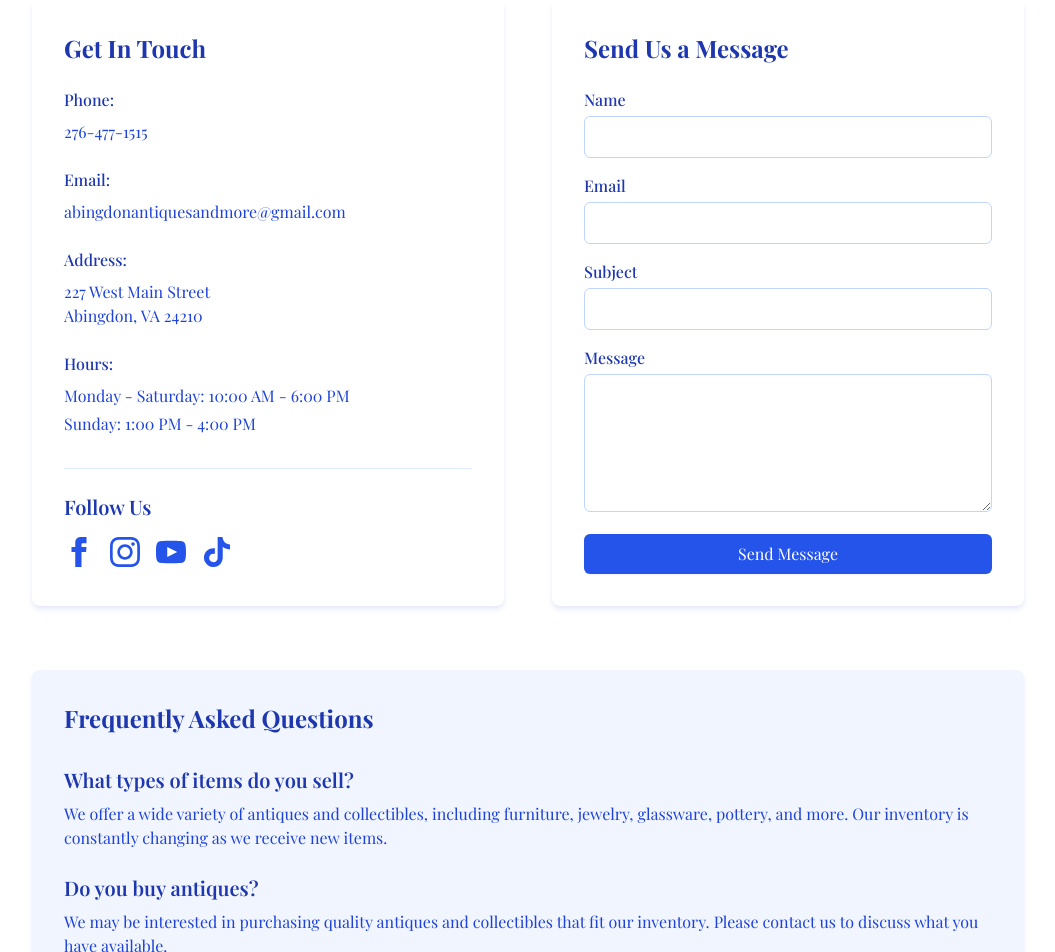
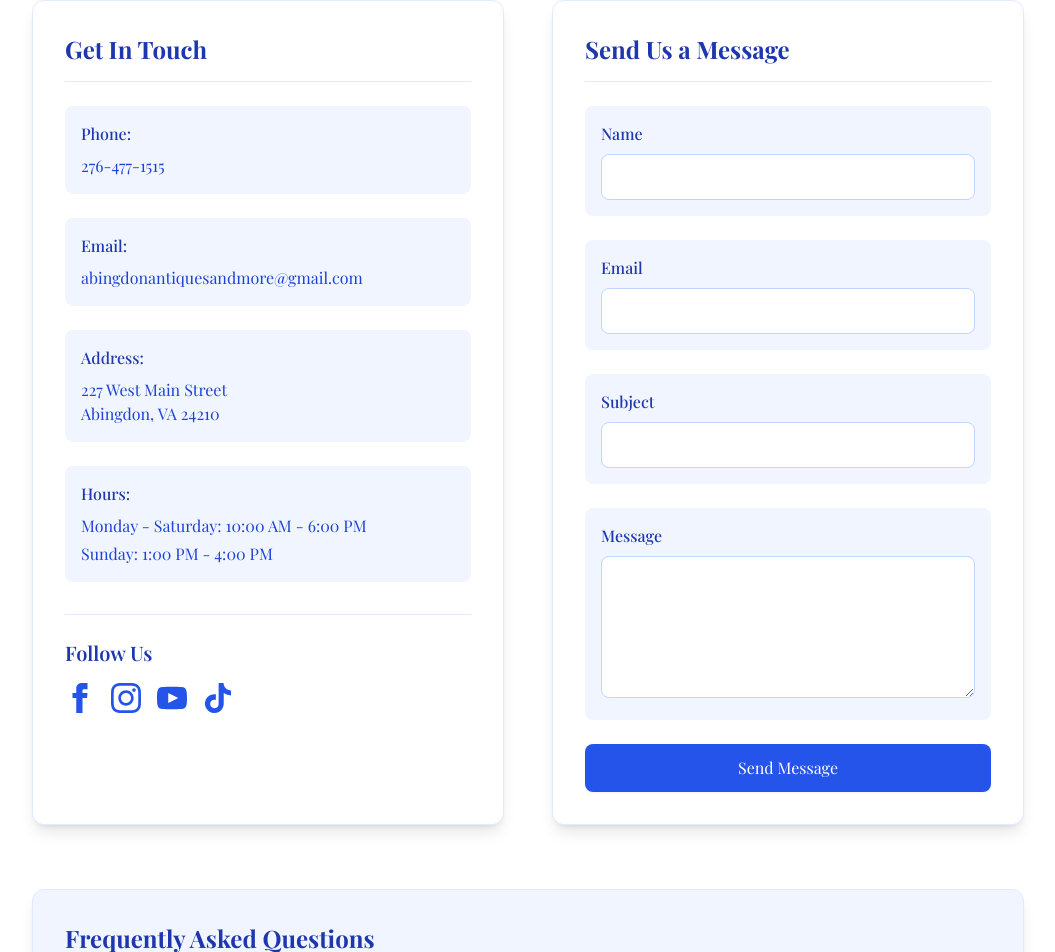
Before and after one commit to Jaredy899/antiques, a Next.js app: page /contact in a window 1280 px wide. Shown: the part 404-1356 px from the top of the page, without its empty margins (112-1167 px from the left). Built offline with nearby package versions, Linux system fonts and the light colour scheme; a web font is replaced by a local one.

Commit message:
better box definition

```diff
--- a/src/app/contact/page.tsx
+++ b/src/app/contact/page.tsx
@@ -68,21 +68,21 @@ export default function ContactPage() {
 
       <div className="grid gap-12 md:grid-cols-2">
         {/* Contact Information */}
-        <section className="rounded-lg bg-white dark:bg-gray-900 p-8 shadow-logo dark:shadow-gray-800 transition-colors duration-200">
-          <h2 className="mb-6 text-2xl font-bold text-logo-800 dark:text-white">Get In Touch</h2>
+        <section className="rounded-xl bg-white dark:bg-gray-900 p-8 shadow-lg dark:shadow-gray-800/50 border border-logo-100 dark:border-gray-700 hover:shadow-xl dark:hover:shadow-gray-800 transition-all duration-300">
+          <h2 className="mb-6 text-2xl font-bold text-logo-800 dark:text-white border-b border-logo-100 dark:border-gray-700 pb-4">Get In Touch</h2>
 
           <div className="space-y-6">
-            <div>
+            <div className="p-4 rounded-lg bg-logo-50 dark:bg-gray-800/50">
               <h3 className="mb-2 font-medium text-logo-800 dark:text-white">Phone:</h3>
               <p className="text-logo-700 dark:text-gray-300"><a href="tel:+12764771515" className="hover:underline">276-477-1515</a></p>
             </div>
 
-            <div>
+            <div className="p-4 rounded-lg bg-logo-50 dark:bg-gray-800/50">
               <h3 className="mb-2 font-medium text-logo-800 dark:text-white">Email:</h3>
               <p className="text-logo-700 dark:text-gray-300"><a href="mailto:abingdonantiquesandmore@gmail.com" className="hover:underline">abingdonantiquesandmore@gmail.com</a></p>
             </div>
 
-            <div className="mb-6">
+            <div className="p-4 rounded-lg bg-logo-50 dark:bg-gray-800/50">
               <h3 className="mb-2 font-medium text-logo-800 dark:text-white">Address:</h3>
               <div className="space-y-4 text-logo-700 dark:text-gray-300">
                 <div>
@@ -96,7 +96,7 @@ export default function ContactPage() {
               </div>
             </div>
 
-            <div>
+            <div className="p-4 rounded-lg bg-logo-50 dark:bg-gray-800/50">
               <h3 className="mb-2 font-medium text-logo-800 dark:text-white">Hours:</h3>
               <p className="mb-1 text-logo-700 dark:text-gray-300">Monday - Saturday: 10:00 AM - 6:00 PM</p>
               <p className="text-logo-700 dark:text-gray-300">Sunday: 1:00 PM - 4:00 PM</p>
@@ -179,65 +179,65 @@ export default function ContactPage() {
         </section>
 
         {/* Contact Form */}
-        <section className="rounded-lg bg-white dark:bg-gray-900 p-8 shadow-logo dark:shadow-gray-800 transition-colors duration-200">
-          <h2 className="mb-6 text-2xl font-bold text-logo-800 dark:text-white">Send Us a Message</h2>
+        <section className="rounded-xl bg-white dark:bg-gray-900 p-8 shadow-lg dark:shadow-gray-800/50 border border-logo-100 dark:border-gray-700 hover:shadow-xl dark:hover:shadow-gray-800 transition-all duration-300">
+          <h2 className="mb-6 text-2xl font-bold text-logo-800 dark:text-white border-b border-logo-100 dark:border-gray-700 pb-4">Send Us a Message</h2>
 
           {formStatus.submitted ? (
-            <div className="rounded-md bg-green-50 dark:bg-green-900/50 p-4 text-green-800 dark:text-green-200">
+            <div className="rounded-lg bg-green-50 dark:bg-green-900/50 p-6 text-green-800 dark:text-green-200 border border-green-200 dark:border-green-800">
               <p className="text-lg font-medium">{formStatus.info.msg}</p>
               <p className="mt-2">We&apos;ll get back to you as soon as possible.</p>
             </div>
           ) : (
-            <form className="space-y-4" onSubmit={handleOnSubmit}>
-              <div>
-                <label htmlFor="name" className="mb-1 block font-medium text-logo-800 dark:text-white">
+            <form className="space-y-6" onSubmit={handleOnSubmit}>
+              <div className="p-4 rounded-lg bg-logo-50 dark:bg-gray-800/50">
+                <label htmlFor="name" className="mb-2 block font-medium text-logo-800 dark:text-white">
                   Name
                 </label>
                 <input
                   type="text"
                   id="name"
-                  className="w-full rounded-md border border-logo-200 dark:border-gray-600 bg-white dark:bg-gray-800 px-4 py-2 text-logo-800 dark:text-white focus:border-logo-600 dark:focus:border-logo-400 focus:outline-none focus:ring-1 focus:ring-logo-600 dark:focus:ring-logo-400"
+                  className="w-full rounded-lg border border-logo-200 dark:border-gray-600 bg-white dark:bg-gray-800 px-4 py-2.5 text-logo-800 dark:text-white focus:border-logo-600 dark:focus:border-logo-400 focus:outline-none focus:ring-2 focus:ring-logo-600/20 dark:focus:ring-logo-400/20 transition-colors"
                   value={inputs.name}
                   onChange={handleOnChange}
                   required
                 />
               </div>
 
-              <div>
-                <label htmlFor="email" className="mb-1 block font-medium text-logo-800 dark:text-white">
+              <div className="p-4 rounded-lg bg-logo-50 dark:bg-gray-800/50">
+                <label htmlFor="email" className="mb-2 block font-medium text-logo-800 dark:text-white">
                   Email
                 </label>
                 <input
                   type="email"
                   id="email"
-                  className="w-full rounded-md border border-logo-200 dark:border-gray-600 bg-white dark:bg-gray-800 px-4 py-2 text-logo-800 dark:text-white focus:border-logo-600 dark:focus:border-logo-400 focus:outline-none focus:ring-1 focus:ring-logo-600 dark:focus:ring-logo-400"
+                  className="w-full rounded-lg border border-logo-200 dark:border-gray-600 bg-white dark:bg-gray-800 px-4 py-2.5 text-logo-800 dark:text-white focus:border-logo-600 dark:focus:border-logo-400 focus:outline-none focus:ring-2 focus:ring-logo-600/20 dark:focus:ring-logo-400/20 transition-colors"
                   value={inputs.email}
                   onChange={handleOnChange}
                   required
                 />
               </div>
 
-              <div>
-                <label htmlFor="subject" className="mb-1 block font-medium text-logo-800 dark:text-white">
+              <div className="p-4 rounded-lg bg-logo-50 dark:bg-gray-800/50">
+                <label htmlFor="subject" className="mb-2 block font-medium text-logo-800 dark:text-white">
                   Subject
                 </label>
                 <input
                   type="text"
                   id="subject"
-                  className="w-full rounded-md border border-logo-200 dark:border-gray-600 bg-white dark:bg-gray-800 px-4 py-2 text-logo-800 dark:text-white focus:border-logo-600 dark:focus:border-logo-400 focus:outline-none focus:ring-1 focus:ring-logo-600 dark:focus:ring-logo-400"
+                  className="w-full rounded-lg border border-logo-200 dark:border-gray-600 bg-white dark:bg-gray-800 px-4 py-2.5 text-logo-800 dark:text-white focus:border-logo-600 dark:focus:border-logo-400 focus:outline-none focus:ring-2 focus:ring-logo-600/20 dark:focus:ring-logo-400/20 transition-colors"
                   value={inputs.subject}
                   onChange={handleOnChange}
                 />
               </div>
 
-              <div>
-                <label htmlFor="message" className="mb-1 block font-medium text-logo-800 dark:text-white">
+              <div className="p-4 rounded-lg bg-logo-50 dark:bg-gray-800/50">
+                <label htmlFor="message" className="mb-2 block font-medium text-logo-800 dark:text-white">
                   Message
                 </label>
                 <textarea
                   id="message"
                   rows={5}
-                  className="w-full rounded-md border border-logo-200 dark:border-gray-600 bg-white dark:bg-gray-800 px-4 py-2 text-logo-800 dark:text-white focus:border-logo-600 dark:focus:border-logo-400 focus:outline-none focus:ring-1 focus:ring-logo-600 dark:focus:ring-logo-400"
+                  className="w-full rounded-lg border border-logo-200 dark:border-gray-600 bg-white dark:bg-gray-800 px-4 py-2.5 text-logo-800 dark:text-white focus:border-logo-600 dark:focus:border-logo-400 focus:outline-none focus:ring-2 focus:ring-logo-600/20 dark:focus:ring-logo-400/20 transition-colors"
                   value={inputs.message}
                   onChange={handleOnChange}
                   required
@@ -247,7 +247,7 @@ export default function ContactPage() {
               <button
                 type="submit"
                 disabled={formStatus.submitting}
-                className="w-full rounded-md bg-logo-600 px-4 py-2 text-white shadow-sm transition-all hover:bg-logo-700 focus:outline-none focus:ring-2 focus:ring-logo-500 focus:ring-offset-2 disabled:opacity-50 disabled:cursor-not-allowed"
+                className="w-full rounded-lg bg-logo-600 px-6 py-3 text-white shadow-sm transition-all hover:bg-logo-700 focus:outline-none focus:ring-2 focus:ring-logo-500 focus:ring-offset-2 disabled:opacity-50 disabled:cursor-not-allowed"
               >
                 {formStatus.submitting ? 'Sending...' : 'Send Message'}
               </button>
@@ -257,11 +257,11 @@ export default function ContactPage() {
       </div>
 
       {/* FAQ Section */}
-      <section className="mt-16 rounded-lg bg-logo-50 dark:bg-gray-800 p-8 shadow-logo dark:shadow-gray-800 transition-colors duration-200">
-        <h2 className="mb-8 text-2xl font-bold text-logo-800 dark:text-white">Frequently Asked Questions</h2>
+      <section className="mt-16 rounded-xl bg-logo-50 dark:bg-gray-800 p-8 shadow-lg dark:shadow-gray-800/50 border border-logo-100 dark:border-gray-700 hover:shadow-xl dark:hover:shadow-gray-800 transition-all duration-300">
+        <h2 className="mb-8 text-2xl font-bold text-logo-800 dark:text-white border-b border-logo-100 dark:border-gray-700 pb-4">Frequently Asked Questions</h2>
 
-        <div className="space-y-6">
-          <div>
+        <div className="space-y-8">
+          <div className="p-4 rounded-lg bg-white dark:bg-gray-900/50">
             <h3 className="mb-2 text-xl font-semibold text-logo-800 dark:text-white">What types of items do you sell?</h3>
             <p className="text-logo-700 dark:text-gray-200">
               We offer a wide variety of antiques and collectibles, including furniture, jewelry, glassware,
@@ -269,7 +269,7 @@ export default function ContactPage() {
             </p>
           </div>
 
-          <div>
+          <div className="p-4 rounded-lg bg-white dark:bg-gray-900/50">
             <h3 className="mb-2 text-xl font-semibold text-logo-800 dark:text-white">Do you buy antiques?</h3>
             <p className="text-logo-700 dark:text-gray-200">
               We may be interested in purchasing quality antiques and collectibles that fit our inventory.
@@ -277,7 +277,7 @@ export default function ContactPage() {
             </p>
           </div>
 
-          <div>
+          <div className="p-4 rounded-lg bg-white dark:bg-gray-900/50">
             <h3 className="mb-2 text-xl font-semibold text-logo-800 dark:text-white">Do you offer appraisals?</h3>
             <p className="text-logo-700 dark:text-gray-200">
               Yes, we offer professional appraisals on select items. Our experienced vendors can provide
@@ -286,7 +286,7 @@ export default function ContactPage() {
             </p>
           </div>
 
-          <div>
+          <div className="p-4 rounded-lg bg-white dark:bg-gray-900/50">
             <h3 className="mb-2 text-xl font-semibold text-logo-800 dark:text-white">How can I become a vendor?</h3>
             <p className="text-logo-700 dark:text-gray-200">
               We welcome new vendors who specialize in quality antiques and collectibles. Please contact us directly
```
Also changed, not shown: src/app/hours-location/page.tsx (+18 -16 lines).
